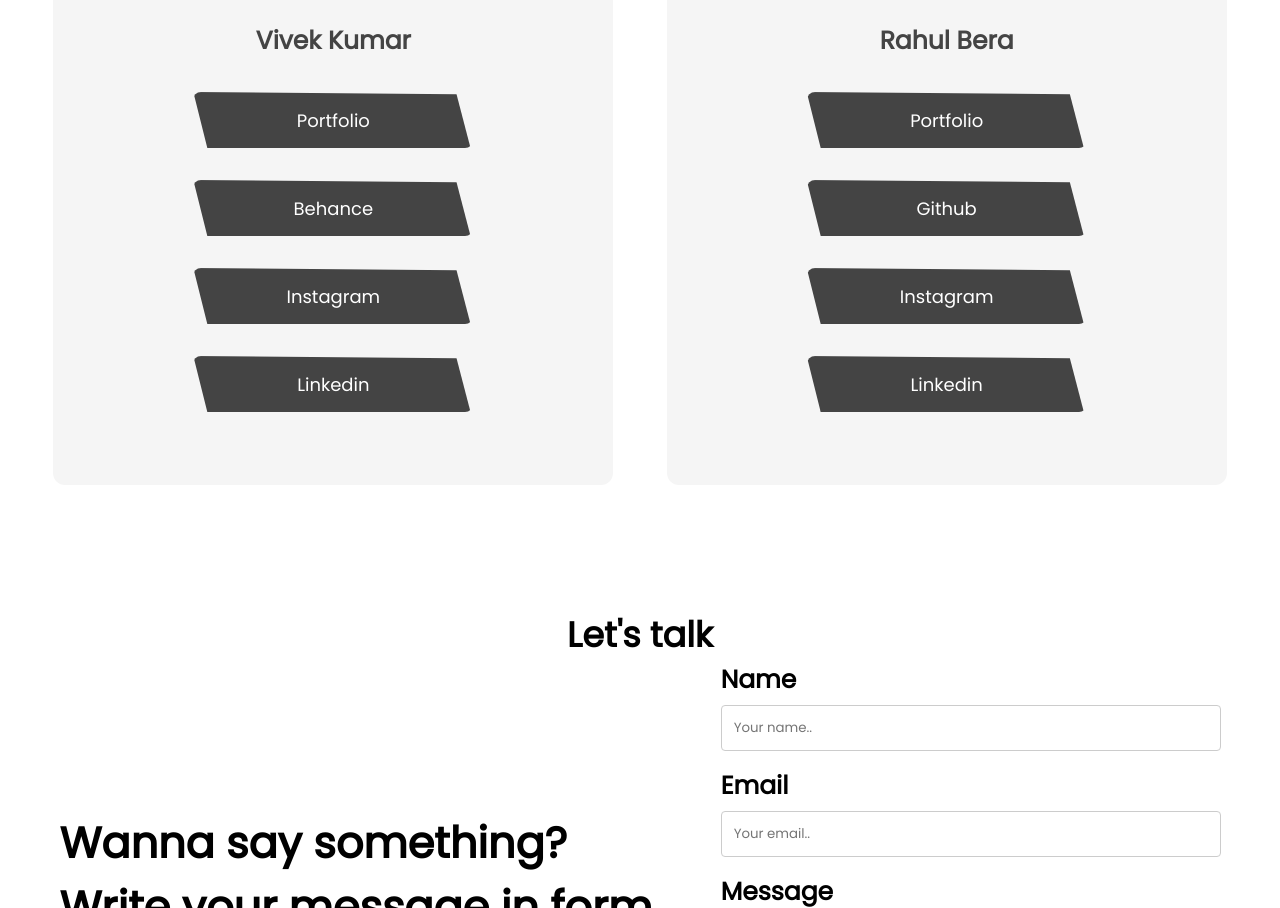
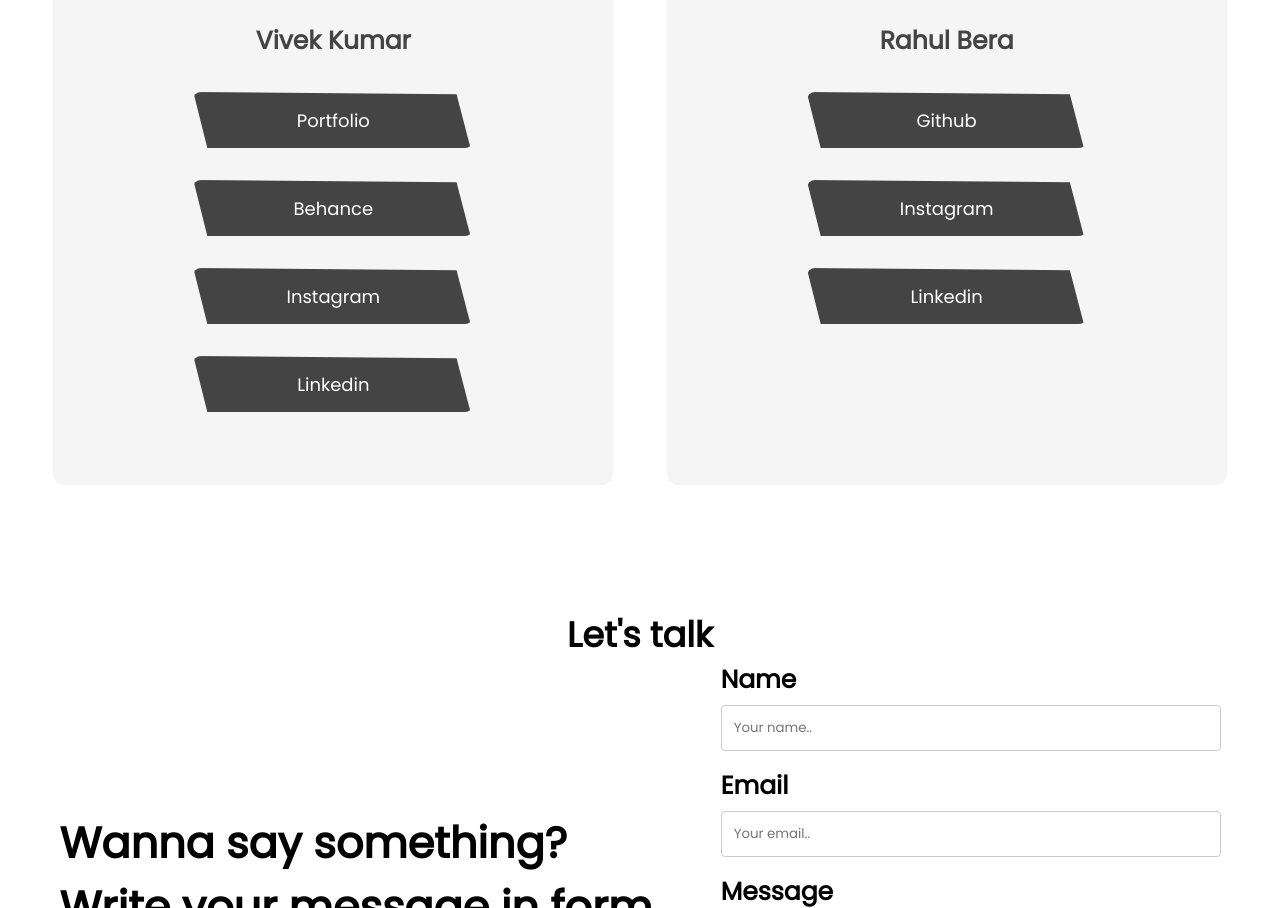
Before and after one commit to vivek90s/colour-generator, a plain HTML site: page about.html in a window 1280 px wide. Shown: the part 1115-2023 px from the top of the page. Drawn offline with Linux system fonts and the light colour scheme.

Commit message:
Updated social links

```diff
--- a/about.html
+++ b/about.html
@@ -71,7 +71,7 @@
 
       <h3>Vivek Kumar</h3>
 
-      <button class="portfolio"><a href="viv-portfolio.netlify.app"> Portfolio </a></button>
+      <button class="portfolio"><a href="https://viv-portfolio.netlify.app"> Portfolio </a></button>
       <button class="github"><a href="https://www.behance.net/vivekkumar29">Behance </a> </button>
       <button class="instagram"><a href="https://www.instagram.com/vivek90s/"> Instagram </a></button>
       <button class="linkedin"><a href="https://www.linkedin.com/in/vivek-kumar-759490188/">Linkedin </a> </button>
@@ -83,10 +83,9 @@
 
       <h3>Rahul Bera</h3>
 
-      <button class="portfolio"><a href=""> Portfolio </a></button>
-      <button class="github"><a href="">Github </a> </button>
-      <button class="instagram"><a href=""> Instagram </a></button>
-      <button class="linkedin"><a href="">Linkedin </a> </button>
+      <button class="github"><a href="https://github.com/bera5186">Github </a> </button>
+      <button class="instagram"><a href="https://instagram.com/rahul.bera.21"> Instagram </a></button>
+      <button class="linkedin"><a href="https://linkedin.com/in/rahul-bera-">Linkedin </a> </button>
 
     </div>
   </div>
```
